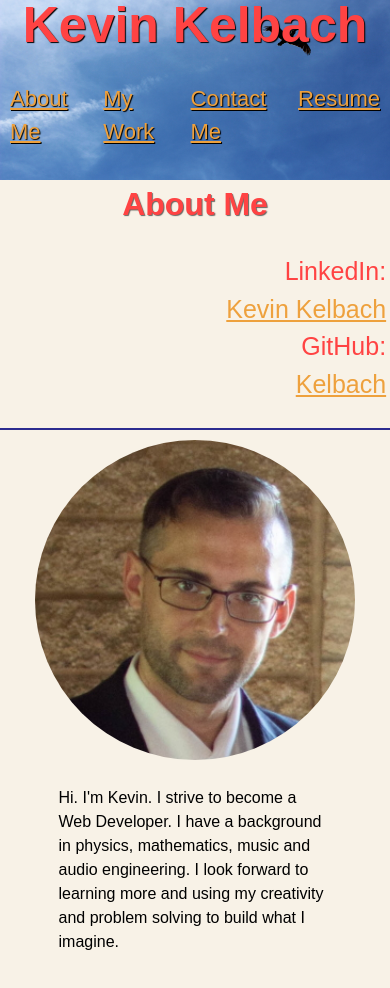
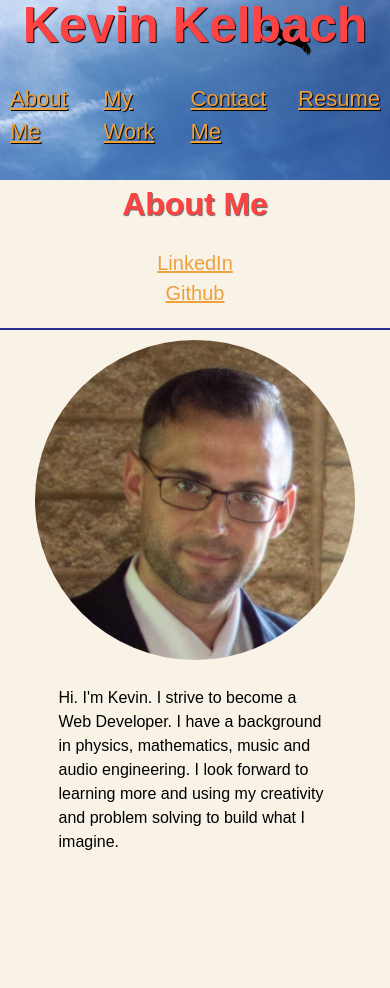
Before and after one commit to Kelbach/react-portfolio, a React (Create React App) app: page / in a window 390 px wide. Shown: the top 988 px of the page. After the commit the page ends 950 px from the top, so only its background shows below. Built offline with nearby package versions, Linux system fonts and the light colour scheme.

Commit message:
subtitle fix

```diff
--- a/src/components/About/index.js
+++ b/src/components/About/index.js
@@ -7,11 +7,8 @@
         <div className="title">
           <h2>About Me</h2>
           <p>
-            LinkedIn:<br/>
-            <a href='https://www.linkedin.com/in/kevinkelbach/'>Kevin Kelbach</a><br/>
-            GitHub:<br/>
-            <a href='https://github.com/Kelbach'>Kelbach</a><br/>
-
+            <a href='https://www.linkedin.com/in/kevinkelbach/'>LinkedIn</a><br/>
+            <a href='https://github.com/Kelbach'>Github</a><br/>
           </p>
         </div>
         <img id="bio-image" src={bioImg} alt="K. Kelbach " />
--- a/src/style.css
+++ b/src/style.css
@@ -369,6 +369,11 @@
     text-align: center;
   }
 
+  .title p {
+    font-size: 20px;
+    text-align: center;
+  }
+
   section {
     scroll-margin-top: 200px;
   }
```
